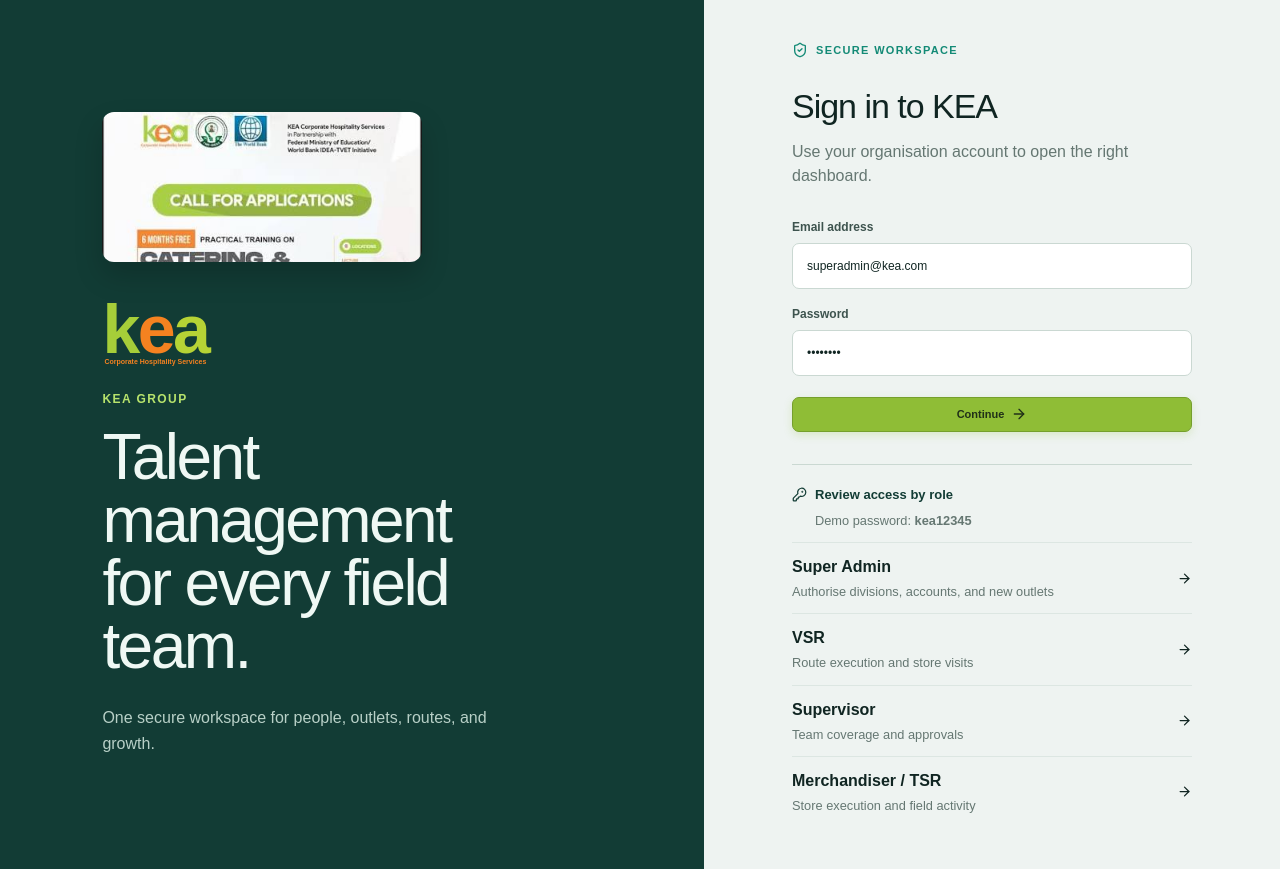
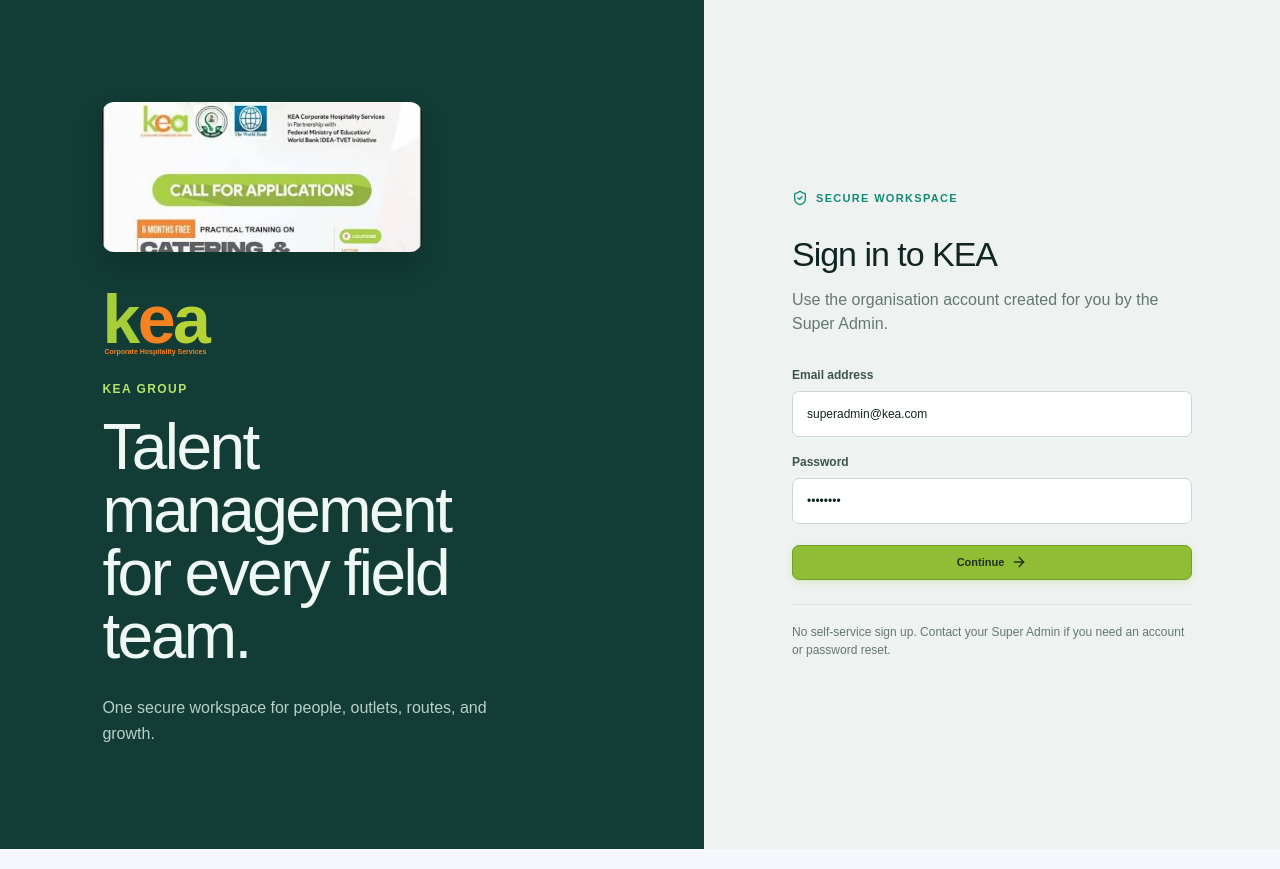
Before and after one commit to Tpsalm/kea-ops-dashboard, a Next.js app: page /login in a window 1280 px wide. Built offline with nearby package versions, Linux system fonts and the light colour scheme; no server answers.

Commit message:
Enforce login before dashboard access

```diff
--- /dev/null
+++ b/src/app/admin/page.tsx
@@ -0,0 +1,19 @@
+"use client";
+
+import { useEffect } from "react";
+import { useRouter } from "next/navigation";
+import Dashboard from "../dashboard";
+import useAuth from "../../lib/useAuth";
+
+export default function AdminPage() {
+  const router = useRouter();
+  const { user, loading } = useAuth();
+
+  useEffect(() => {
+    if (!loading && !user) router.replace("/login");
+    else if (!loading && user && user.role !== "super-admin") router.replace(`/portal/${user.role}`);
+  }, [loading, router, user]);
+
+  if (loading || !user || user.role !== "super-admin") return <main className="auth-loading">Checking secure workspace...</main>;
+  return <Dashboard />;
+}
--- a/src/app/globals.css
+++ b/src/app/globals.css
@@ -1,3 +1,4 @@
+.auth-policy{margin:24px 0 0;padding-top:18px;border-top:1px solid #dce6e2;color:#657772;font-size:12px;line-height:1.5}
 @import "tailwindcss";
 
 :root{--bg:#f7faf3;--card:#fff;--text:#263322;--muted:#71806b;--line:#e1e8d8;--soft:#f4f8ed;--nav:#26351f;--nav-text:#c2ceb9;--blue:#8fc63d;--teal:#6b9f34;--orange:#f58220;--bar-muted:#dfe8d2;--shadow:0 1px 2px rgba(47,67,31,.05),0 5px 18px rgba(47,67,31,.06)}
--- a/src/app/login/page.tsx
+++ b/src/app/login/page.tsx
@@ -1,16 +1,9 @@
 "use client";
 
 import { FormEvent, useState } from "react";
-import { ArrowRight, KeyRound, ShieldCheck } from "lucide-react";
+import { ArrowRight, ShieldCheck } from "lucide-react";
 import { useRouter } from "next/navigation";
 import useAuth from "../../lib/useAuth";
-
-const roles = [
-  ["superadmin@kea.com", "Super Admin", "Authorise divisions, accounts, and new outlets"],
-  ["vsr@kea.com", "VSR", "Route execution and store visits"],
-  ["supervisor@kea.com", "Supervisor", "Team coverage and approvals"],
-  ["fieldteam@kea.com", "Merchandiser / TSR", "Store execution and field activity"],
-] as const;
 
 export default function LoginPage() {
   const router = useRouter();
@@ -26,7 +19,7 @@
     setError("");
     try {
       const signedInUser = await signIn(email, password);
-      router.push(signedInUser.role === "super-admin" ? "/" : `/portal/${signedInUser.role}`);
+      router.push(signedInUser.role === "super-admin" ? "/admin" : `/portal/${signedInUser.role}`);
     } catch (reason) {
       setError(reason instanceof Error ? reason.message : "Unable to sign in.");
     } finally {
@@ -39,14 +32,14 @@
       <section className="auth-brand"><img className="auth-brand-image" src="/brand/kea-logo.jpg" alt="KEA Corporate Hospitality Services brand campaign" /><div className="brand-logo auth-logo" aria-label="KEA Corporate Hospitality Services"><b className="logo-k">k</b><b className="logo-e">e</b><b className="logo-a">a</b><small>Corporate Hospitality Services</small></div><p>KEA GROUP</p><h1>Talent management<br />for every field team.</h1><span>One secure workspace for people, outlets, routes, and growth.</span></section>
       <section className="auth-panel">
         <div className="auth-kicker"><ShieldCheck size={16} /> SECURE WORKSPACE</div>
-        <h2>Sign in to KEA</h2><p className="auth-muted">Use your organisation account to open the right dashboard.</p>
+        <h2>Sign in to KEA</h2><p className="auth-muted">Use the organisation account created for you by the Super Admin.</p>
         <form onSubmit={submit}>
           <label>Email address<input type="email" value={email} onChange={(event) => setEmail(event.target.value)} required /></label>
           <label>Password<input type="password" value={password} onChange={(event) => setPassword(event.target.value)} required /></label>
           {error && <p className="auth-error">{error}</p>}
           <button className="primary auth-submit" disabled={busy}>{busy ? "Signing in..." : "Continue"}<ArrowRight size={16} /></button>
         </form>
-        <div className="demo-access"><div><KeyRound size={15} /><b>Review access by role</b></div><small>Demo password: <strong>kea12345</strong></small>{roles.map(([address, label, description]) => <button type="button" key={address} onClick={() => { setEmail(address); setPassword("kea12345"); }}><span><b>{label}</b><small>{description}</small></span><ArrowRight size={15} /></button>)}</div>
+        <p className="auth-policy">No self-service sign up. Contact your Super Admin if you need an account or password reset.</p>
       </section>
     </main>
   );
--- a/src/app/page.tsx
+++ b/src/app/page.tsx
@@ -1,19 +1,5 @@
-"use client";
-
-import { useEffect } from "react";
-import { useRouter } from "next/navigation";
-import Dashboard from "./dashboard";
-import useAuth from "../lib/useAuth";
+import { redirect } from "next/navigation";
 
 export default function HomePage() {
-  const router = useRouter();
-  const { user, loading } = useAuth();
-
-  useEffect(() => {
-    if (!loading && !user) router.replace("/login");
-    else if (!loading && user && user.role !== "super-admin") router.replace(`/portal/${user.role}`);
-  }, [loading, router, user]);
-
-  if (loading || !user || user.role !== "super-admin") return <main className="auth-loading">Checking secure workspace...</main>;
-  return <Dashboard />;
+  redirect("/login");
 }
```
